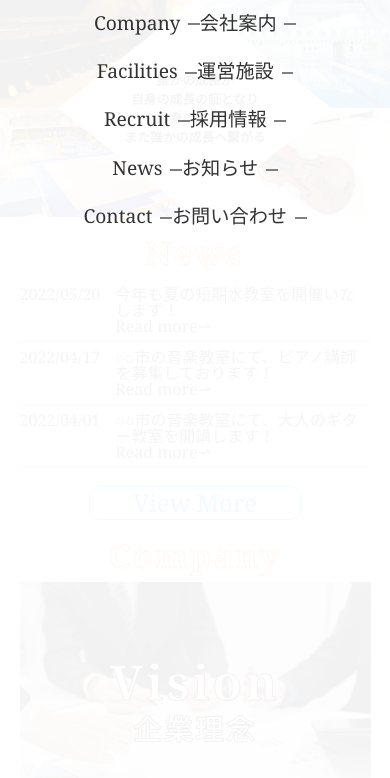
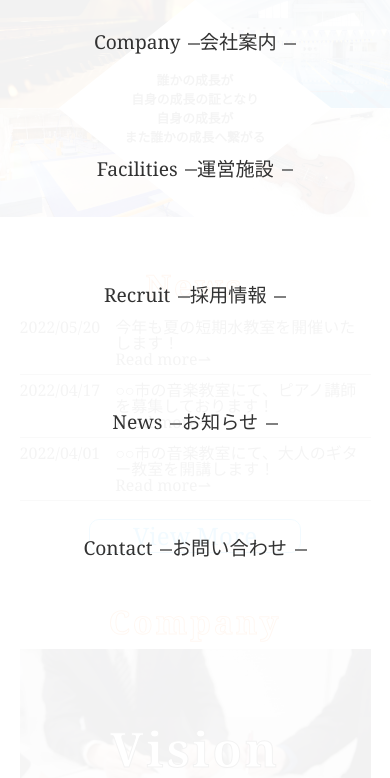
Before and after one commit to shishimaru3/HP2-practice, a plain HTML site: page index.html in a window 390 px wide. Both pictures are taken after a click on the element "menu". Shown: the part 46-824 px from the top of the page. Drawn offline with Linux system fonts and the light colour scheme.

Commit message:
css修正

```diff
--- a/css/common1.css
+++ b/css/common1.css
@@ -294,9 +294,10 @@ responsive
     bottom: 0;
     right: 0;
     left: 0%;
+    height: 100vh;
     background: rgba(255,255,255, 0.95);
     text-align: center;
-    padding: 15% 0;
+    padding: 20% 0;
     z-index: 100;
     opacity: 0;
     pointer-events: none;
@@ -318,7 +319,8 @@ responsive
 
   .overlay ul li {
     font-size: 1.2rem;
-    margin-bottom: 7.5%;
+    /* margin-bottom: 7.5%; */
+    height: 15vh;
     opacity: 0;
     transform: translateY(16px);
     transition: opacity 0.3s, transform 0.3s;
--- a/css/common2.css
+++ b/css/common2.css
@@ -1,5 +1,6 @@
 /* .section {
   border: 3px solid blue;
+  margin: 10% 0;
 } */
 
 .inner {
@@ -9,7 +10,7 @@
 }
 
 .btn {
-  width: 40%;
+  width: 30%;
   margin: 5% auto;
   text-align: center;
   background: white;
@@ -103,14 +104,18 @@ top
 
 
 
-/* -------------------------------
+/* -----------------------------------------------------
+--------------------------------------------------------
+--------------------------------------------------------
 
 responsive
 
------------------------------------*/
+--------------------------------------------------------
+--------------------------------------------------------
+------------------------------------------------------ */
 @media screen and (max-width: 768px) {
   .btn {
-    width: 60%;
+    width: 40%;
   }
 
   .top-title h1 {
--- a/css/company.css
+++ b/css/company.css
@@ -6,6 +6,7 @@ message section
 .section-title {
   font-size: 3rem;
   background: linear-gradient(transparent 80%, #ff6400);
+  margin-top: 15%;
 }
 
 .section-title small {
--- a/css/facilities.css
+++ b/css/facilities.css
@@ -6,6 +6,7 @@ swimming section
 .section-title {
   font-size: 3rem;
   background: linear-gradient(transparent 80%, #ff6400);
+  margin-top: 15%;
 }
 
 .section-title small {
--- a/css/index.css
+++ b/css/index.css
@@ -61,7 +61,7 @@ news section
   -webkit-text-stroke: 1px #ff6400;
   /* text-stroke: 1px #ff6400; */
   letter-spacing: 3px;
-  margin-bottom: 3%;
+  margin: 15% 0 3% 0;
 }
 
 .news-wrapper {
```
